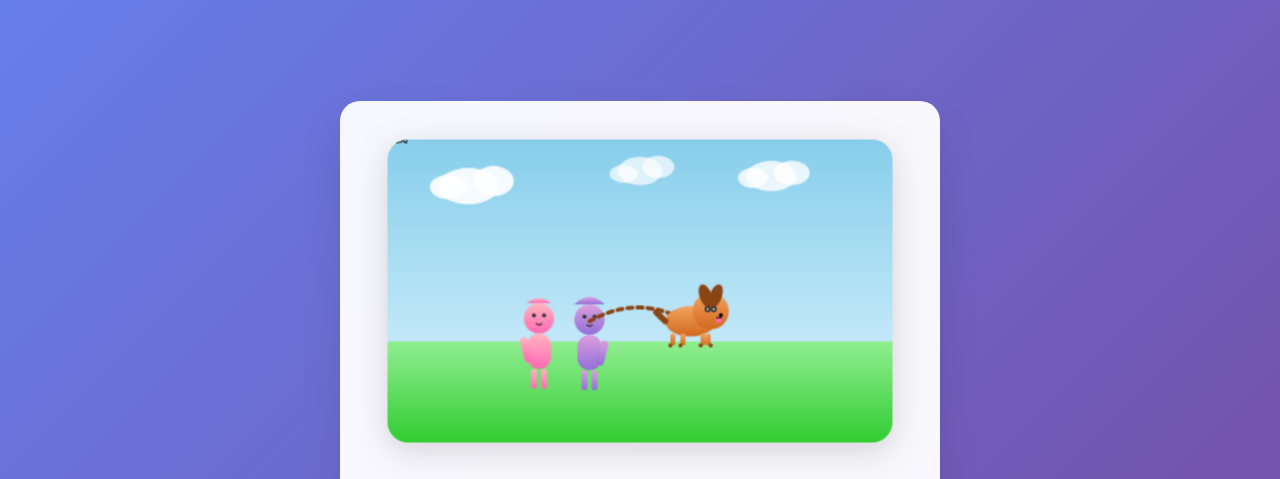
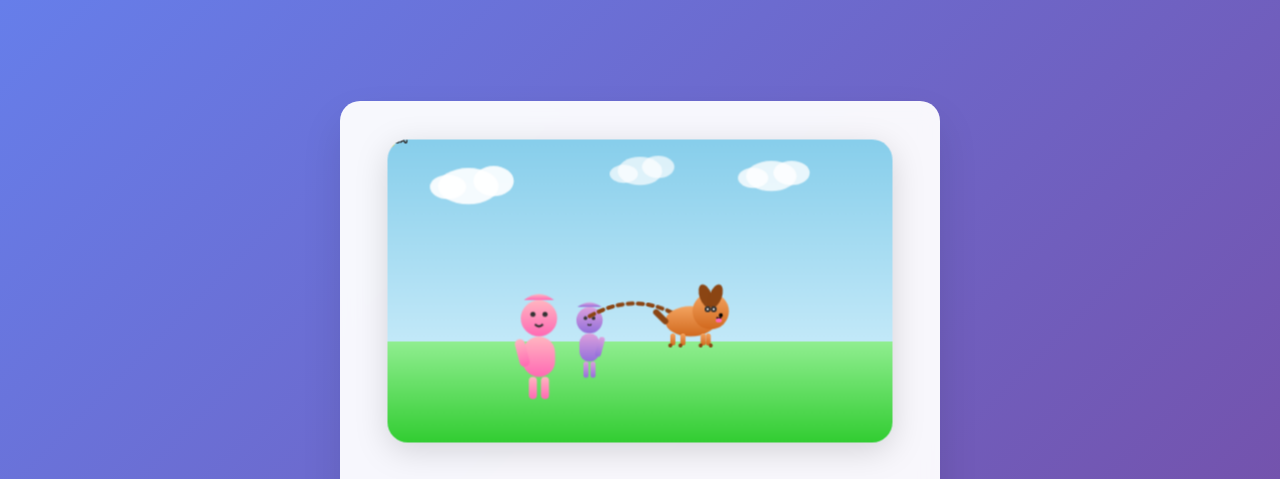
Before and after one commit to fengwenhua/darling-emo, a Vue app: page / in a window 1280 px wide. Shown: the top 479 px of the page. Built offline with nearby package versions, Linux system fonts and the light colour scheme.

Commit message:
feat: 老公仔大一点

```diff
--- a/src/App.vue
+++ b/src/App.vue
@@ -56,45 +56,45 @@
             <!-- 老公 -->
             <g class="husband" transform="translate(150, 180)">
               <!-- 头部 -->
-              <circle cx="0" cy="0" r="15" fill="url(#husbandGradient)"/>
+              <circle cx="0" cy="0" r="18" fill="url(#husbandGradient)"/>
               <!-- 头发 -->
-              <path d="M -12 -15 Q 0 -25 12 -15" fill="url(#husbandGradient)"/>
+              <path d="M -15 -18 Q 0 -30 15 -18" fill="url(#husbandGradient)"/>
               <!-- 身体 -->
-              <rect x="-12" y="15" width="24" height="35" fill="url(#husbandGradient)" rx="12"/>
+              <rect x="-16" y="18" width="32" height="40" fill="url(#husbandGradient)" rx="16"/>
               <!-- 手臂 -->
-              <rect x="-20" y="20" width="8" height="25" fill="url(#husbandGradient)" rx="4" transform="rotate(-15, -20, 20)"/>
+              <rect x="-25" y="22" width="10" height="28" fill="url(#husbandGradient)" rx="5" transform="rotate(-15, -25, 22)"/>
               <!-- 腿 -->
-              <rect x="-8" y="50" width="6" height="20" fill="url(#husbandGradient)" rx="3"/>
-              <rect x="2" y="50" width="6" height="20" fill="url(#husbandGradient)" rx="3"/>
+              <rect x="-10" y="58" width="8" height="22" fill="url(#husbandGradient)" rx="4"/>
+              <rect x="2" y="58" width="8" height="22" fill="url(#husbandGradient)" rx="4"/>
               <!-- 眼睛 -->
-              <circle cx="-5" cy="-3" r="2" fill="#333"/>
-              <circle cx="5" cy="-3" r="2" fill="#333"/>
+              <circle cx="-6" cy="-4" r="2.5" fill="#333"/>
+              <circle cx="6" cy="-4" r="2.5" fill="#333"/>
               <!-- 嘴巴 -->
-              <path d="M -3 5 Q 0 8 3 5" stroke="#333" stroke-width="1.5" fill="none"/>
+              <path d="M -4 6 Q 0 10 4 6" stroke="#333" stroke-width="2" fill="none"/>
             </g>
 
             <!-- 老婆 -->
             <g class="wife" transform="translate(200, 180)">
               <!-- 头部 -->
-              <circle cx="0" cy="0" r="15" fill="url(#wifeGradient)"/>
+              <circle cx="0" cy="0" r="13" fill="url(#wifeGradient)"/>
               <!-- 头发 -->
-              <path d="M -15 -15 Q 0 -30 15 -15" fill="url(#wifeGradient)"/>
+              <path d="M -12 -13 Q 0 -22 12 -13" fill="url(#wifeGradient)"/>
               <!-- 身体 -->
-              <rect x="-12" y="15" width="24" height="35" fill="url(#wifeGradient)" rx="12"/>
+              <rect x="-10" y="13" width="20" height="28" fill="url(#wifeGradient)" rx="10"/>
               <!-- 手臂 -->
-              <rect x="12" y="20" width="8" height="25" fill="url(#wifeGradient)" rx="4" transform="rotate(15, 12, 20)"/>
+              <rect x="10" y="16" width="6" height="20" fill="url(#wifeGradient)" rx="3" transform="rotate(15, 10, 16)"/>
               <!-- 腿 -->
-              <rect x="-8" y="50" width="6" height="20" fill="url(#wifeGradient)" rx="3"/>
-              <rect x="2" y="50" width="6" height="20" fill="url(#wifeGradient)" rx="3"/>
+              <rect x="-6" y="41" width="5" height="16" fill="url(#wifeGradient)" rx="2.5"/>
+              <rect x="1" y="41" width="5" height="16" fill="url(#wifeGradient)" rx="2.5"/>
               <!-- 眼睛 -->
-              <circle cx="-5" cy="-3" r="2" fill="#333"/>
-              <circle cx="5" cy="-3" r="2" fill="#333"/>
+              <circle cx="-4" cy="-2" r="1.8" fill="#333"/>
+              <circle cx="4" cy="-2" r="1.8" fill="#333"/>
               <!-- 嘴巴 -->
-              <path d="M -3 5 Q 0 8 3 5" stroke="#333" stroke-width="1.5" fill="none"/>
+              <path d="M -2 4 Q 0 6 2 4" stroke="#333" stroke-width="1.2" fill="none"/>
             </g>
 
             <!-- 遛狗绳 -->
-            <path class="leash" d="M 200 180 Q 250 150 300 180" stroke="#8B4513" stroke-width="4" fill="none" stroke-linecap="round" stroke-dasharray="5,5"/>
+            <path class="leash" d="M 200 175 Q 250 145 300 180" stroke="#8B4513" stroke-width="4" fill="none" stroke-linecap="round" stroke-dasharray="5,5"/>
 
             <!-- 可爱小狗 -->
             <g class="dog" transform="translate(300, 180)" @click="petDog" style="cursor: pointer;">
@@ -1232,7 +1232,7 @@ export default {
     transform: translate(200px, 180px) translateY(0px);
   }
   50% {
-    transform: translate(200px, 180px) translateY(-3px);
+    transform: translate(200px, 180px) translateY(-2px);
   }
 }
 
```
